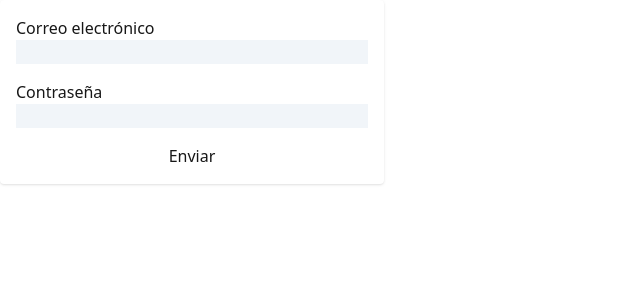
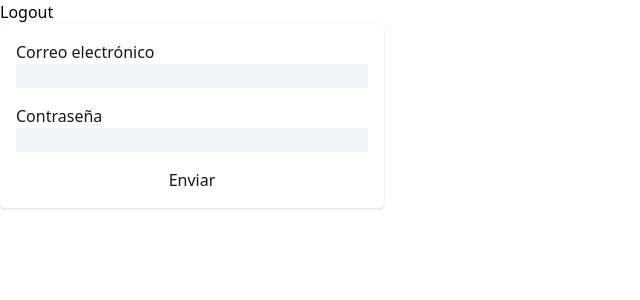
Before and after one commit to ricandres98/my-finances-app, a Next.js app: page / in a window 1280 px wide. Shown: the top 300 px of the page, without its empty margins (0-640 px from the left). Built offline with nearby package versions, Linux system fonts and the light colour scheme; no server answers.

Commit message:
feat: add logout feature

```diff
--- a/src/app/layout.tsx
+++ b/src/app/layout.tsx
@@ -1,4 +1,5 @@
 import "./globals.css";
+import { logout } from "./login/logout";
 
 export default function RootLayout({
   children,
@@ -7,7 +8,10 @@ export default function RootLayout({
 }>) {
   return (
     <html lang="en">
-      <body className={``}>{children}</body>
+      <body className={``}>
+      <button onClick={logout}>Logout</button>
+        {children}
+      </body>
     </html>
   );
 }
--- /dev/null
+++ b/src/app/login/logout.ts
@@ -0,0 +1,15 @@
+"use server";
+
+import { cookies } from "next/headers";
+import { redirect } from "next/navigation";
+
+export async function logout() {
+	try {
+		const cookieStore = await cookies();
+        cookieStore.delete("token");
+	} catch {
+        return { error: "No se pudo cerrar la sesión" };
+	}
+    redirect("/login")
+
+}
```
